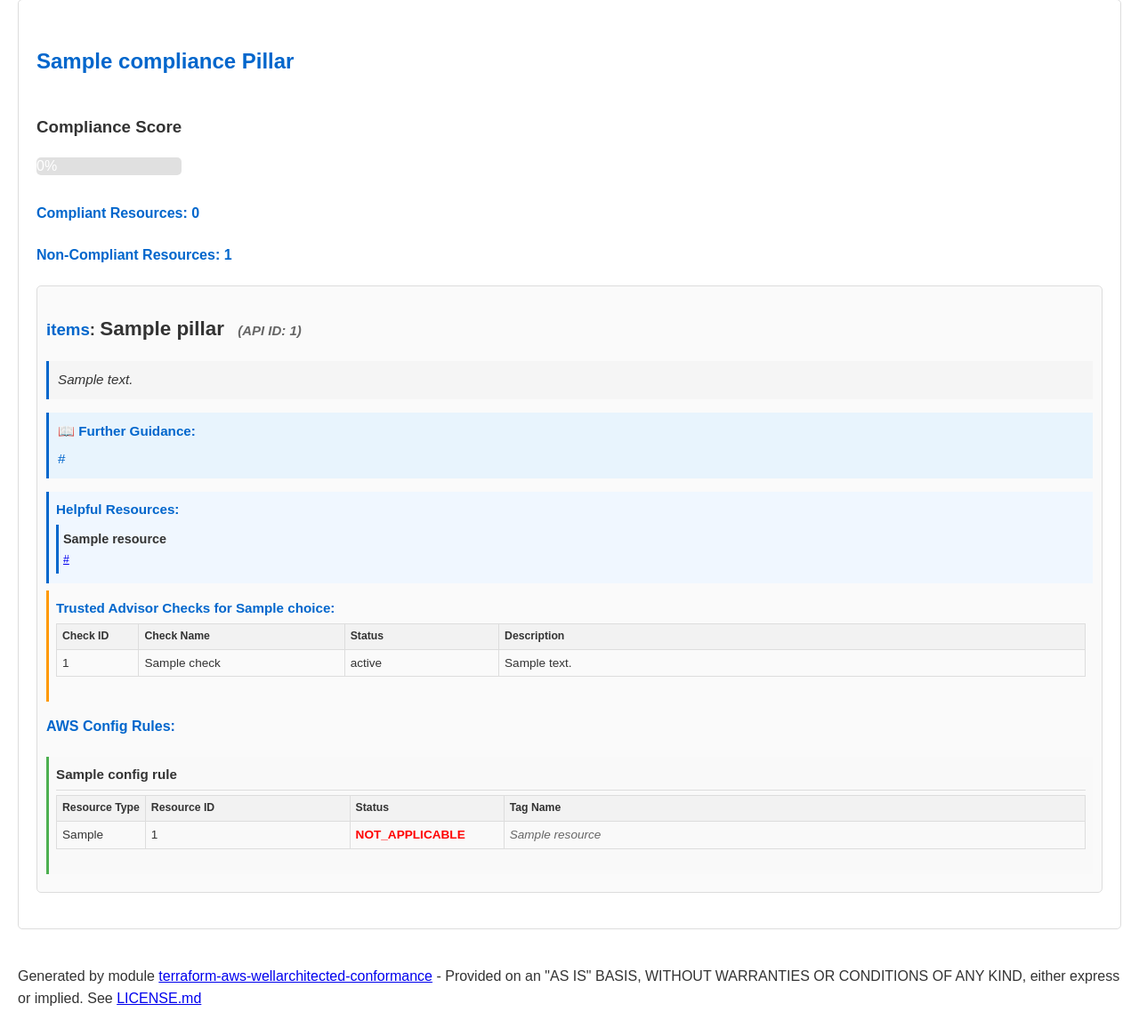
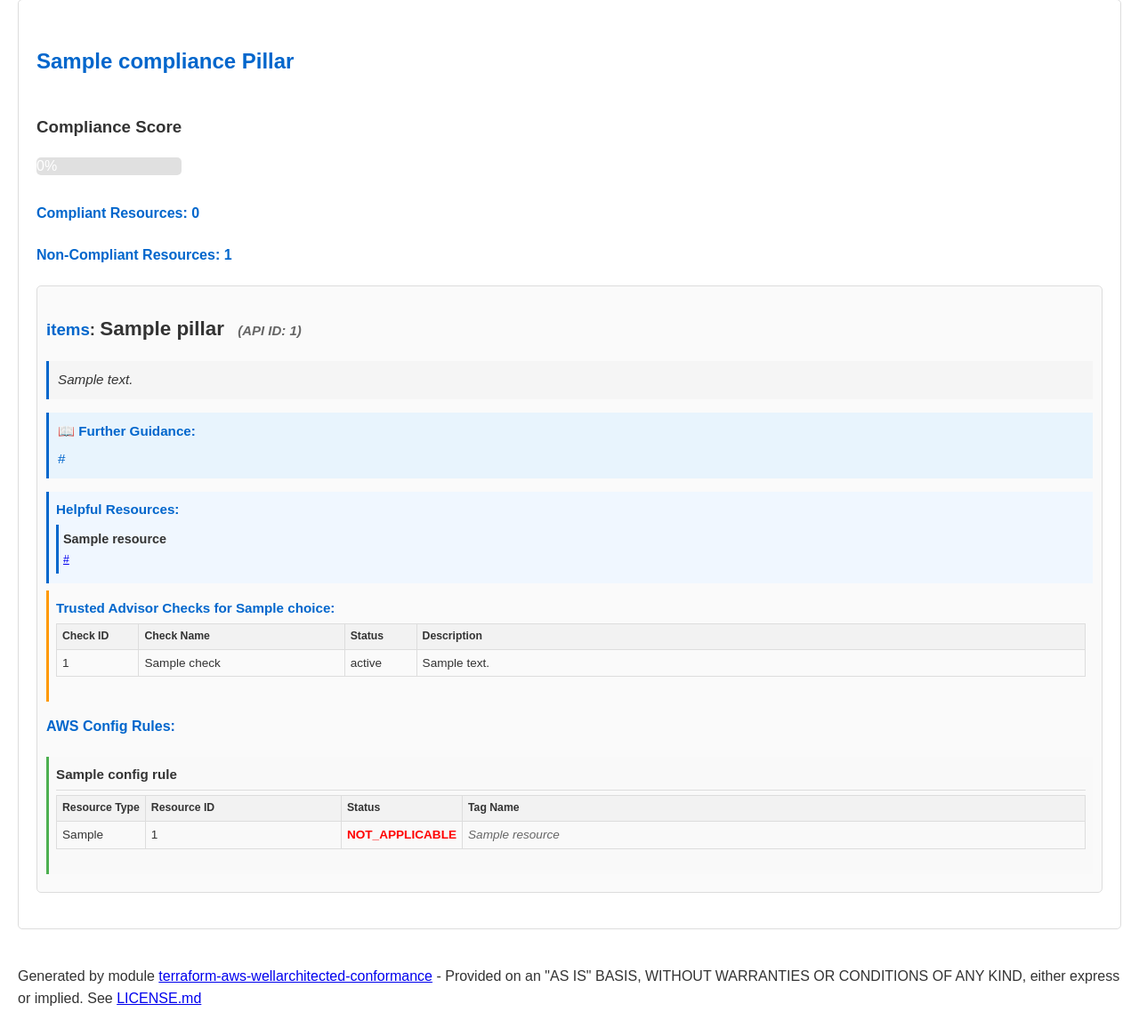
Before and after one commit to soprasteria/terraform-aws-wellarchitected-conformance, a Python web app: template src/wa_report_generator/templates/report_template.html in a window 1280 px wide. Shown: the part 1519-2675 px from the top of the page at 89% size. Run offline with Jinja, Linux system fonts and the light colour scheme; the template is opened without the code that fills it: most values are stand-ins (such as "Sample title", 1, 10 or a date in 2020).

Commit message:
Enhance report: Adjust table column widths.

```diff
--- a/src/wa_report_generator/templates/report_template.html
+++ b/src/wa_report_generator/templates/report_template.html
@@ -212,11 +212,11 @@
         }
         .config-rule-section table th:nth-child(3),
         .trusted-advisor table th:nth-child(3) {
-            width: 15%;
+            width: 7%;
         }
         .config-rule-section table th:nth-child(4),
         .trusted-advisor table th:nth-child(4) {
-            width: 57%;
+            width: 65%;
         }
         .question-description {
             margin: 10px 0 15px 0;
```
